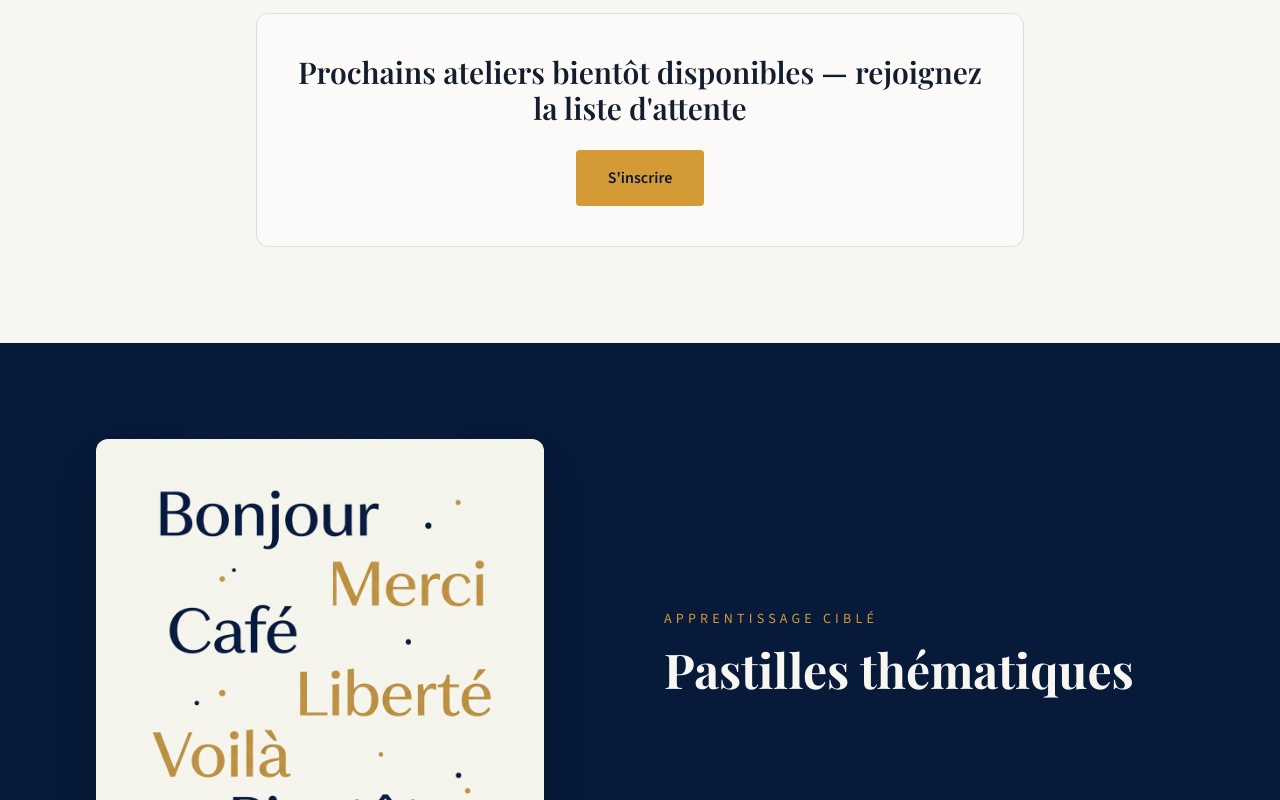
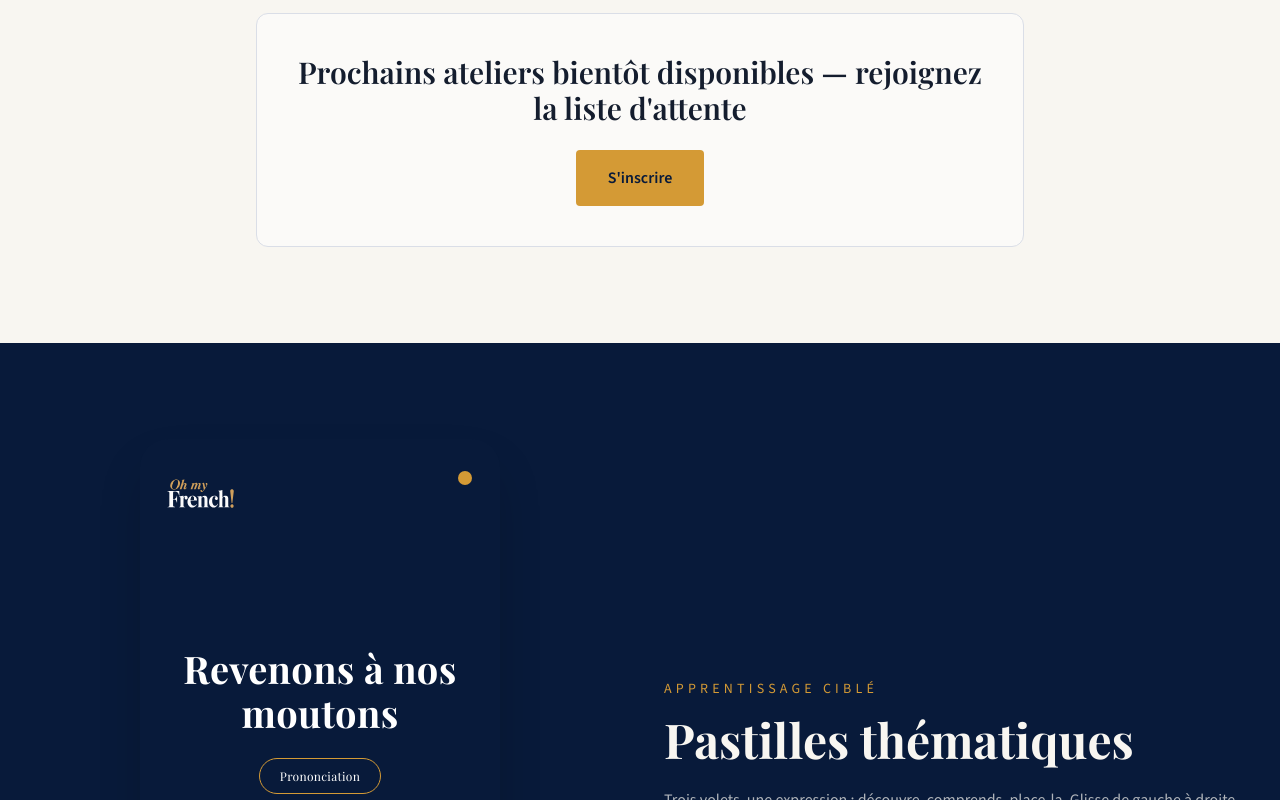
Before and after one commit to Cristin-A/oh-my-...-french, a React (Vite) app: page / in a window 1280 px wide. Shown: the part 2000-2800 px from the top of the page. Built offline with nearby package versions, Linux system fonts and the light colour scheme; the HTML template or start-up script is replaced by a standard one; a web font is replaced by a local one.

Commit message:
Changes
Co-authored-by: Cristin-A <92295059+Cristin-A@users.noreply.github.com>

```diff
--- a/src/components/Pastilles.tsx
+++ b/src/components/Pastilles.tsx
@@ -1,10 +1,11 @@
 import { motion } from "framer-motion";
-import pastillesImage from "@/assets/pastilles-modern.jpg";
 import { useLanguage } from "@/i18n/LanguageContext";
-import { WAITLIST_URL } from "@/config/links";
+import PastilleCard from "@/components/PastilleCard";
+import { PASTILLES } from "@/data/pastilles";
 
 const Pastilles = () => {
   const { t } = useLanguage();
+  const featured = PASTILLES[0];
 
   return (
     <section id="pastilles" className="py-24 bg-primary">
@@ -17,14 +18,7 @@ const Pastilles = () => {
             transition={{ duration: 0.6 }}
             className="order-2 lg:order-1"
           >
-            <img
-              src={pastillesImage}
-              alt="Mots français flottants en navy et or"
-              loading="lazy"
-              width={1024}
-              height={1024}
-              className="rounded-xl shadow-2xl w-full max-w-md mx-auto"
-            />
+            <PastilleCard pastille={featured} />
           </motion.div>
 
           <motion.div
@@ -40,6 +34,9 @@ const Pastilles = () => {
             <h2 className="font-display text-4xl md:text-5xl font-bold text-primary-foreground mb-6">
               {t.capsules.title}
             </h2>
+            <p className="font-body text-base text-primary-foreground/70 leading-relaxed">
+              Trois volets, une expression : découvre, comprends, place-la. Glisse de gauche à droite pour explorer la pastille.
+            </p>
           </motion.div>
         </div>
 
@@ -51,7 +48,7 @@ const Pastilles = () => {
           className="max-w-3xl mx-auto text-center bg-primary-foreground/5 border border-primary-foreground/10 rounded-xl p-10"
         >
           <p className="font-display text-2xl md:text-3xl font-semibold text-primary-foreground mb-6">
-            Les pastilles arrivent bientôt — inscrivez-vous pour être parmi les premiers·ères à y avoir accès.
+            D'autres pastilles arrivent bientôt — inscrivez-vous pour être parmi les premiers·ères à y avoir accès.
           </p>
           <a
             href="https://tally.so/r/J9kePo"
```
